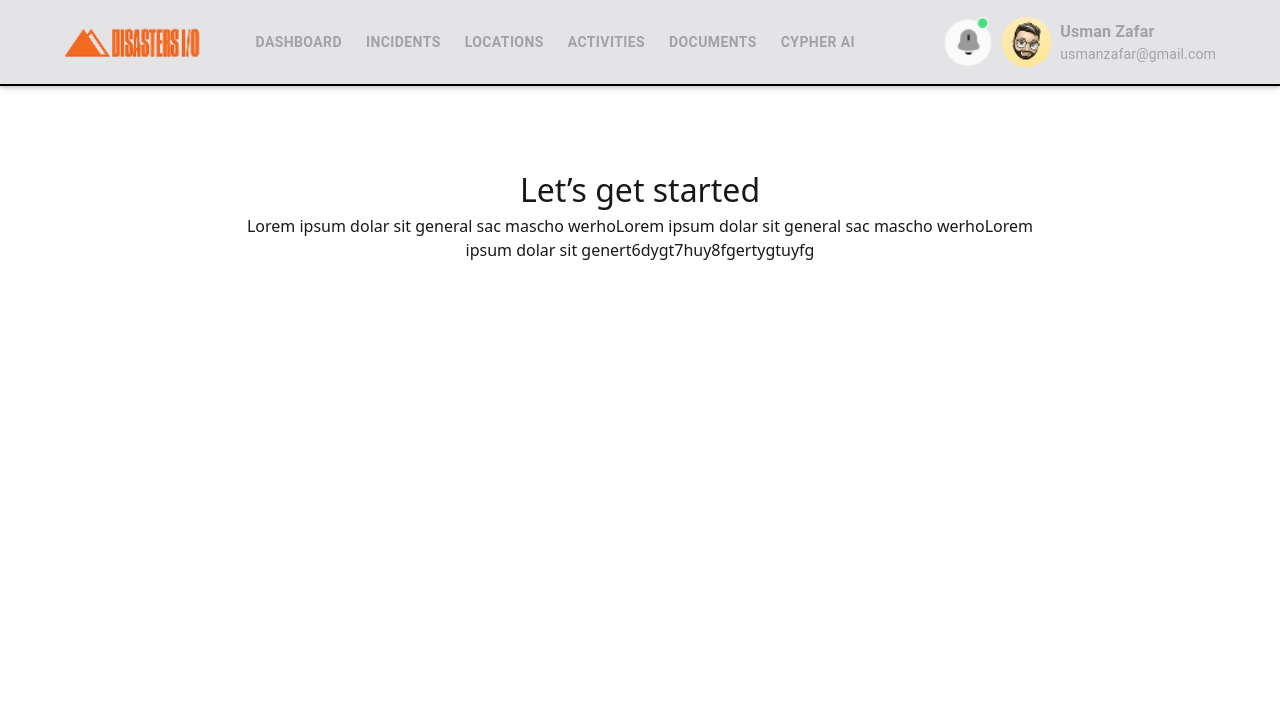
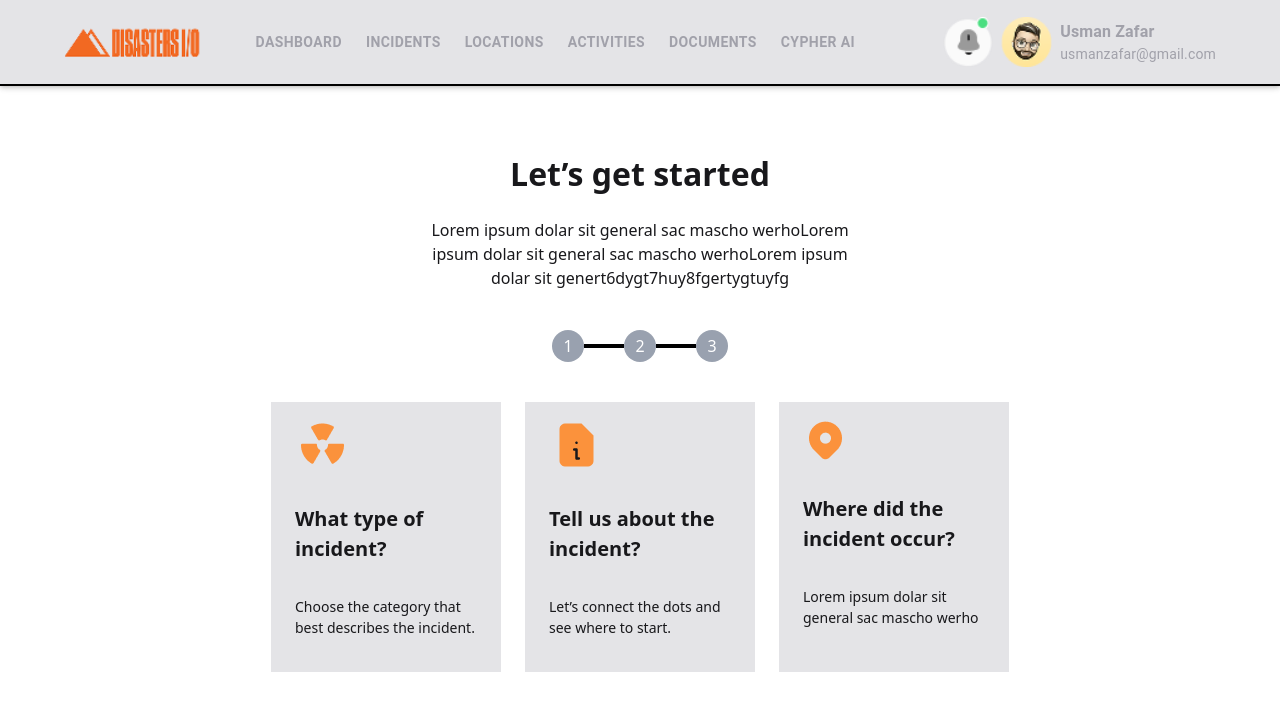
Before and after one commit to skSadi12/Disasters, a React (Vite) app: page /incidents/progress in a window 1280 px wide. Shown: the top 710 px of the page. Built offline with nearby package versions, Linux system fonts and the light colour scheme.

Commit message:
makeing stepper

```diff
--- a/src/components/Progress.jsx
+++ b/src/components/Progress.jsx
@@ -1,12 +1,33 @@
 import React from 'react'
+import Stepper from './sheard/Stepper'
 
 function Progress() {
   return (
-    <section className='max-w-[800px] mx-auto mt-20 '>
-      <div>
-        <div className='text-center'>
-            <h2 className='text-[32px]'>Let’s get started</h2>
-            <p>Lorem ipsum dolar sit general sac mascho werhoLorem ipsum dolar sit general sac mascho werhoLorem ipsum dolar sit genert6dygt7huy8fgertygtuyfg</p>
+    <section className='max-w-[800px] mx-auto mt-16 px-5 '>
+      <div className='space-y-10'>
+        <div className='text-center max-w-[450px] mx-auto '>
+            <h2 className='text-[32px] font-bold mb-5'>Let’s get started</h2>
+            <p >Lorem ipsum dolar sit general sac mascho werhoLorem ipsum dolar sit general sac mascho werhoLorem ipsum dolar sit genert6dygt7huy8fgertygtuyfg</p>
+        </div>
+        <Stepper/>
+        <div className=''>
+            <div>
+                {/* <div className='bg-[#E4E4E7] max-w-[230px] px-6 py-4 max-h-[270px] space-y-8 '>
+                    <img src="/progress1.png" alt="" />
+                    <h3 className='font-bold text-[20px]'>What type of incident?</h3>
+                    <p className='text-[14px]'>Choose the category that best describes the incident.</p>
+                </div> */}
+                {/* <div className='bg-[#E4E4E7] max-w-[230px] px-6 py-4 max-h-[270px] space-y-8 '>
+                    <img src="/progress2.png" alt="" />
+                    <h3 className='font-bold text-[20px]'>Tell us about the incident?</h3>
+                    <p className='text-[14px]'>Let’s connect the dots and see where to start.</p>
+                </div> */}
+                {/* <div className='bg-[#E4E4E7] max-w-[230px] px-6 py-4 max-h-[270px] space-y-8 '>
+                    <img src="/progress3.png" alt="" />
+                    <h3 className='font-bold text-[20px]'>Where did the incident occur?</h3>
+                    <p className='text-[14px]'>Lorem ipsum dolar sit general sac mascho werho</p>
+                </div> */}
+            </div>
         </div>
       </div>
     </section>
--- /dev/null
+++ b/src/components/sheard/Stepper.jsx
@@ -0,0 +1,52 @@
+import React from 'react'
+
+function Stepper() {
+    const steps = [
+        {
+            content: <div className='bg-[#E4E4E7] max-w-[230px] px-6 py-4 min-h-[270px] space-y-8 '>
+                    <img src="/progress1.png" alt="" />
+                    <h3 className='font-bold text-[20px]'>What type of incident?</h3>
+                    <p className='text-[14px]'>Choose the category that best describes the incident.</p>
+                </div>,
+        },
+        {
+            content:
+            <div className='bg-[#E4E4E7] max-w-[230px] px-6 py-4 min-h-[270px] space-y-8 '>
+                    <img src="/progress2.png" alt="" />
+                    <h3 className='font-bold text-[20px]'>Tell us about the incident?</h3>
+                    <p className='text-[14px]'>Let’s connect the dots and see where to start.</p>
+                </div>,
+        },
+        {
+            content:<div className='bg-[#E4E4E7] max-w-[230px] px-6 py-4 min-h-[270px] space-y-8 '>
+                    <img src="/progress3.png" alt="" />
+                    <h3 className='font-bold text-[20px]'>Where did the incident occur?</h3>
+                    <p className='text-[14px]'>Lorem ipsum dolar sit general sac mascho werho</p>
+                </div>,
+        }
+    ]
+  return (
+    <div>
+        <div className='flex  gap-10 justify-center items-center'>
+            {steps?.map((content,i)=>(
+                <div key={i}>
+                    <div className='h-8 w-8 relative flex justify-center items-center text-white rounded-[50%]  bg-gray-400'>{i + 1}
+                        {i < steps.length - 1 && <div className='h-1 absolute w-10 left-8  bg-black'></div>}
+                    </div>
+
+                </div>
+            ))}
+        </div>
+        <div className='flex justify-center items-center flex-col md:flex-row  gap-6 mt-10'>
+            {steps?.map((content,i)=>(
+                <div key={i}>
+                    {content.content}
+                </div>
+            ))}
+        </div>
+
+    </div>
+  )
+}
+
+export default Stepper
```
